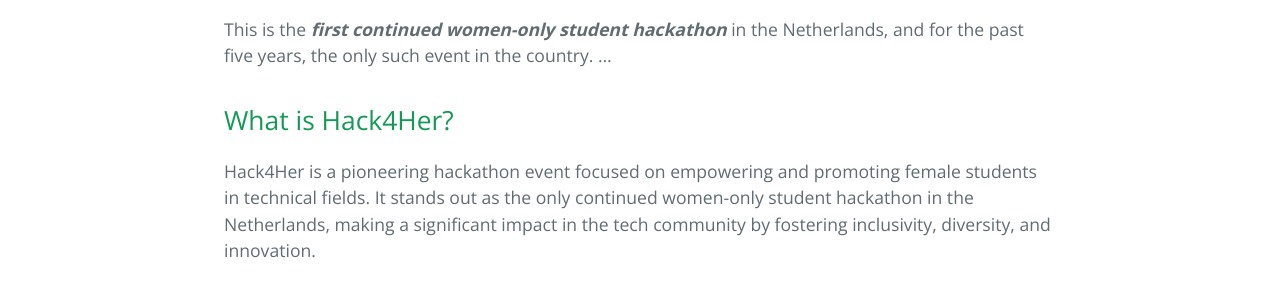
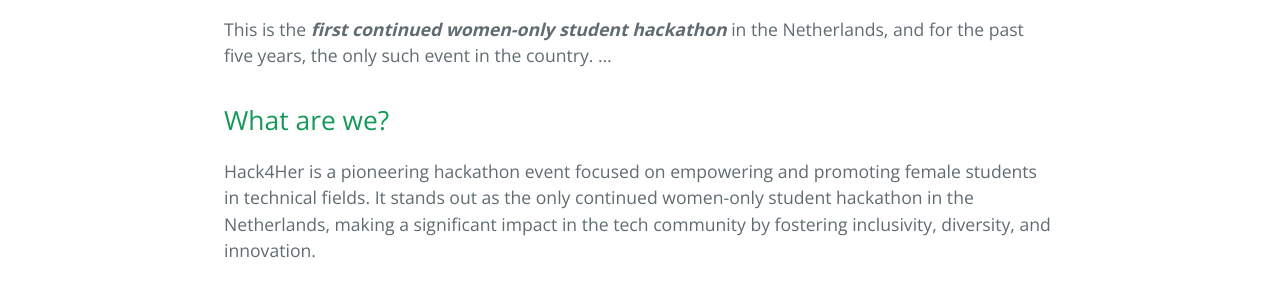
Before and after one commit to hack4her/hack4her.github.io, a Jekyll site: the page built from about.md, in a window 1280 px wide and 900 px high, scrolled down 377 px. Shown: the part 158-458 px from the top of the window. Built offline with Jekyll 4.4.1, drawn with Linux system fonts in a browser that asks for light colours; our own code applies the rules of GitHub Pages for plain Markdown files.

Commit message:
Update about.md

```diff
--- a/about.md
+++ b/about.md
@@ -1,7 +1,7 @@
 # <a id="anchor-impact">What is Hack4Her?</a>
 This is the _**first continued women-only student hackathon**_ in the Netherlands, and for the past five years, the only such event in the country. ...
 
-## What is Hack4Her?
+## What are we?
 
 Hack4Her is a pioneering hackathon event focused on empowering and promoting female students in technical fields. It stands out as the only continued women-only student hackathon in the Netherlands, making a significant impact in the tech community by fostering inclusivity, diversity, and innovation.
 
```
